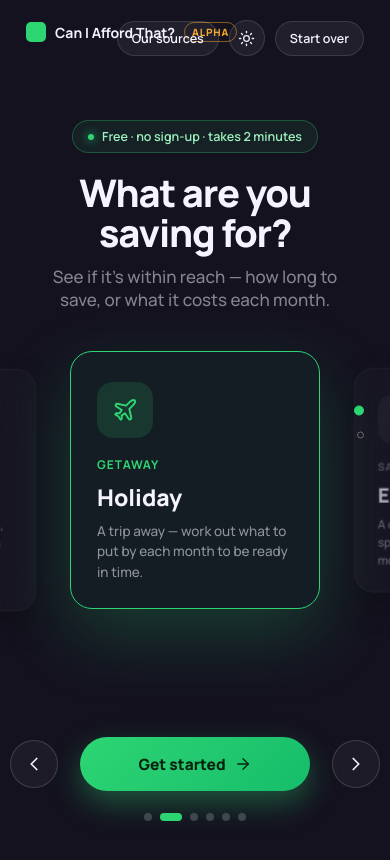
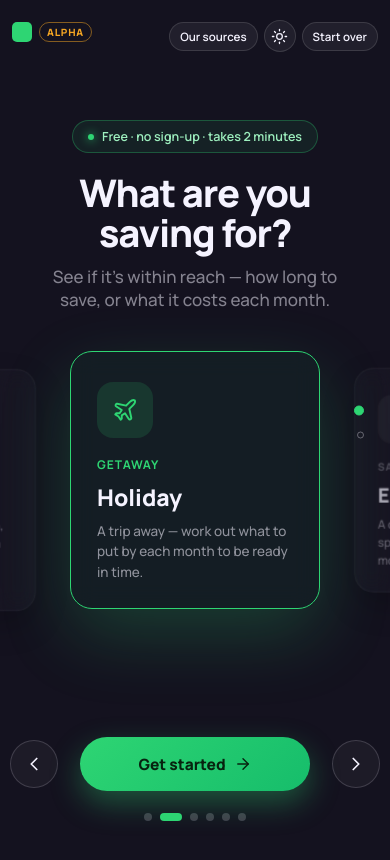
Before and after one commit to Charlie-C-1266/caniaffordthat, a React (Vite) app: page / in a window 390 px wide. Shown: the top 860 px of the page. Built offline with nearby package versions, Linux system fonts and the light colour scheme.

Commit message:
Stop the fixed header controls overlapping at narrow viewports (#54)

```diff
--- a/src/App.tsx
+++ b/src/App.tsx
@@ -30,12 +30,13 @@ function StartOverButton({ onClick }: { onClick: () => void }) {
         background: hovered ? 'var(--pill-bg-hover)' : 'var(--pill-bg)',
         border: '1px solid var(--pill-border)',
         color: 'var(--text-primary)',
-        fontSize: 12.5,
+        fontSize: 'var(--pill-font-size)',
         fontWeight: 600,
-        padding: '8px 14px',
+        padding: 'var(--pill-padding-block) var(--pill-padding-inline)',
         borderRadius: 20,
         cursor: 'pointer',
         fontFamily: 'inherit',
+        whiteSpace: 'nowrap',
       }}
     >
       Start over
@@ -46,7 +47,17 @@ function StartOverButton({ onClick }: { onClick: () => void }) {
 /** Fixed top-right button row — both share this single positioning context rather than guessing pixel offsets against each other. */
 function TopRightControls({ onReset }: { onReset: () => void }) {
   return (
-    <div style={{ position: 'fixed', top: 20, right: 26, zIndex: 60, display: 'flex', gap: 10, alignItems: 'center' }}>
+    <div
+      style={{
+        position: 'fixed',
+        top: 'var(--header-top-controls)',
+        right: 'var(--header-gutter)',
+        zIndex: 60,
+        display: 'flex',
+        gap: 'var(--header-control-gap)',
+        alignItems: 'center',
+      }}
+    >
       <SourcesLink />
       <ThemeToggle />
       <StartOverButton onClick={onReset} />
@@ -56,9 +67,32 @@ function TopRightControls({ onReset }: { onReset: () => void }) {
 
 function BrandMark({ accentColor }: { accentColor: string }) {
   return (
-    <div style={{ position: 'fixed', top: 22, left: 26, zIndex: 60, display: 'flex', alignItems: 'center', gap: 9 }}>
-      <div style={{ width: 20, height: 20, borderRadius: 5, background: accentColor }} />
-      <div style={{ fontSize: 14, fontWeight: 700, color: 'var(--text-primary)' }}>Can I Afford That?</div>
+    <div
+      data-testid="brand-mark"
+      style={{
+        position: 'fixed',
+        top: 'var(--header-top-brand)',
+        left: 'var(--header-gutter)',
+        zIndex: 60,
+        display: 'flex',
+        alignItems: 'center',
+        gap: 'var(--brand-gap)',
+      }}
+    >
+      <div style={{ width: 20, height: 20, borderRadius: 5, background: accentColor, flexShrink: 0 }} />
+      {/* Hidden below the narrow-viewport breakpoint (see index.css) so the
+          brand mark and the top-right controls can't grow into each other. */}
+      <div
+        style={{
+          display: 'var(--brand-wordmark-display)',
+          fontSize: 14,
+          fontWeight: 700,
+          color: 'var(--text-primary)',
+          whiteSpace: 'nowrap',
+        }}
+      >
+        Can I Afford That?
+      </div>
       <AlphaBadge />
     </div>
   )
--- a/src/components/SourcesLink.tsx
+++ b/src/components/SourcesLink.tsx
@@ -22,12 +22,13 @@ export function SourcesLink() {
         background: hovered ? 'var(--pill-bg-hover)' : 'var(--pill-bg)',
         border: '1px solid var(--pill-border)',
         color: 'var(--text-primary)',
-        fontSize: 12.5,
+        fontSize: 'var(--pill-font-size)',
         fontWeight: 600,
-        padding: '8px 14px',
+        padding: 'var(--pill-padding-block) var(--pill-padding-inline)',
         borderRadius: 20,
         textDecoration: 'none',
         fontFamily: 'inherit',
+        whiteSpace: 'nowrap',
       }}
     >
       Our sources
--- a/src/components/ThemeToggle.tsx
+++ b/src/components/ThemeToggle.tsx
@@ -26,8 +26,9 @@ export function ThemeToggle() {
         display: 'inline-flex',
         alignItems: 'center',
         justifyContent: 'center',
-        width: 36,
-        height: 36,
+        width: 'var(--theme-toggle-size)',
+        height: 'var(--theme-toggle-size)',
+        flexShrink: 0,
         borderRadius: 20,
         background: hovered ? 'var(--pill-bg-hover)' : 'var(--pill-bg)',
         border: '1px solid var(--pill-border)',
--- a/src/index.css
+++ b/src/index.css
@@ -1,4 +1,50 @@
 @import './styles/tokens.css';
+
+/*
+ * Persistent-header layout, as custom properties rather than literals baked
+ * into App.tsx's inline styles. The brand mark and the top-right controls are
+ * both `position: fixed` and anchored to opposite corners, so nothing stops
+ * them growing into each other: once their combined content is wider than the
+ * viewport they overlap instead of stacking. Keeping the sizes here lets the
+ * media query below shrink both clusters at once, without the components
+ * needing to know a breakpoint exists.
+ *
+ * These are layout, not design-handoff values, which is why they live here
+ * rather than in tokens.css.
+ */
+:root {
+  --header-top-brand: 22px;
+  --header-top-controls: 20px;
+  --header-gutter: 26px;
+  --header-control-gap: 10px;
+  --brand-gap: 9px;
+  --brand-wordmark-display: block;
+  --pill-font-size: 12.5px;
+  --pill-padding-block: 8px;
+  --pill-padding-inline: 14px;
+  --theme-toggle-size: 36px;
+}
+
+/*
+ * Phone/tablet-portrait widths. The two clusters measure ~238px (brand) and
+ * ~272px (controls) at the desktop sizes above, so they start colliding just
+ * under 570px; 600px leaves a little headroom for font-rendering differences
+ * across platforms. Dropping the wordmark (the swatch and Alpha badge still
+ * identify the app), tightening the gutters and trimming the pill chrome buys
+ * back enough room that the clusters clear each other down to 360px.
+ */
+@media (max-width: 600px) {
+  :root {
+    --header-gutter: 12px;
+    --header-control-gap: 6px;
+    --brand-gap: 7px;
+    --brand-wordmark-display: none;
+    --pill-font-size: 11.5px;
+    --pill-padding-block: 6px;
+    --pill-padding-inline: 10px;
+    --theme-toggle-size: 32px;
+  }
+}
 
 *,
 *::before,
```
Also changed, not shown: 1 other file (tests, documents, lock files or other folders).
